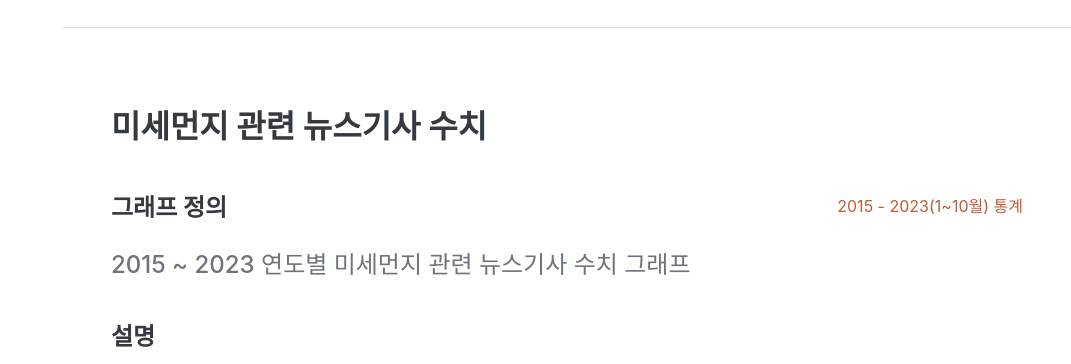
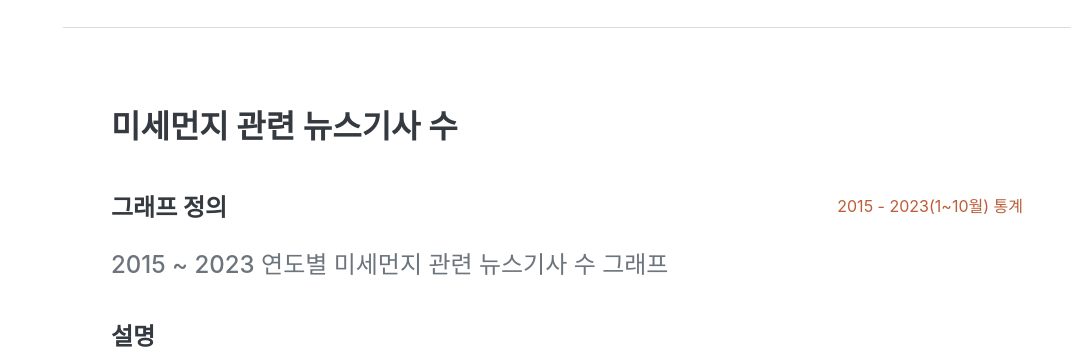
Before and after one commit to BAEEUNMANGDUCK/django-graph-plotly, a Django app: template django_plotly/core/templates/core/index.html in a window 1280 px wide. Shown: the part 2375-2739 px from the top of the page, without its empty margins (209-1280 px from the left). Run offline with Django 4.2, Linux system fonts and the light colour scheme; the template is opened without the code that fills it: values that come from a table or form of the project are taken from there, others are empty; data comes from the database, SQL or seed files in the repository; some libraries are stand-ins or nearby versions; some web fonts are replaced.

Commit message:
Update index.html

```diff
--- a/django_plotly/core/templates/core/index.html
+++ b/django_plotly/core/templates/core/index.html
@@ -167,12 +167,12 @@
             <!-- Skills-->
             <section class="resume-section" id="skills" style="display:block;">
                 <div class="resume-section-content">
-                    <h3 class="mb-5">미세먼지 관련 뉴스기사 수치</h3>
+                    <h3 class="mb-5">미세먼지 관련 뉴스기사 수</h3>
                     <div class="d-flex flex-column flex-md-row justify-content-between mb-5">
                         <div class="flex-grow-1">
                             <h4 class="mb-0">그래프 정의</h4>
                             <br>
-                            <div class="subheading mb-3">2015 ~ 2023 연도별 미세먼지 관련 뉴스기사 수치 그래프</div>
+                            <div class="subheading mb-3">2015 ~ 2023 연도별 미세먼지 관련 뉴스기사 수 그래프</div>
                             <br>
                             <h4 class="mb-0">설명</h4>
                             <br>
```
